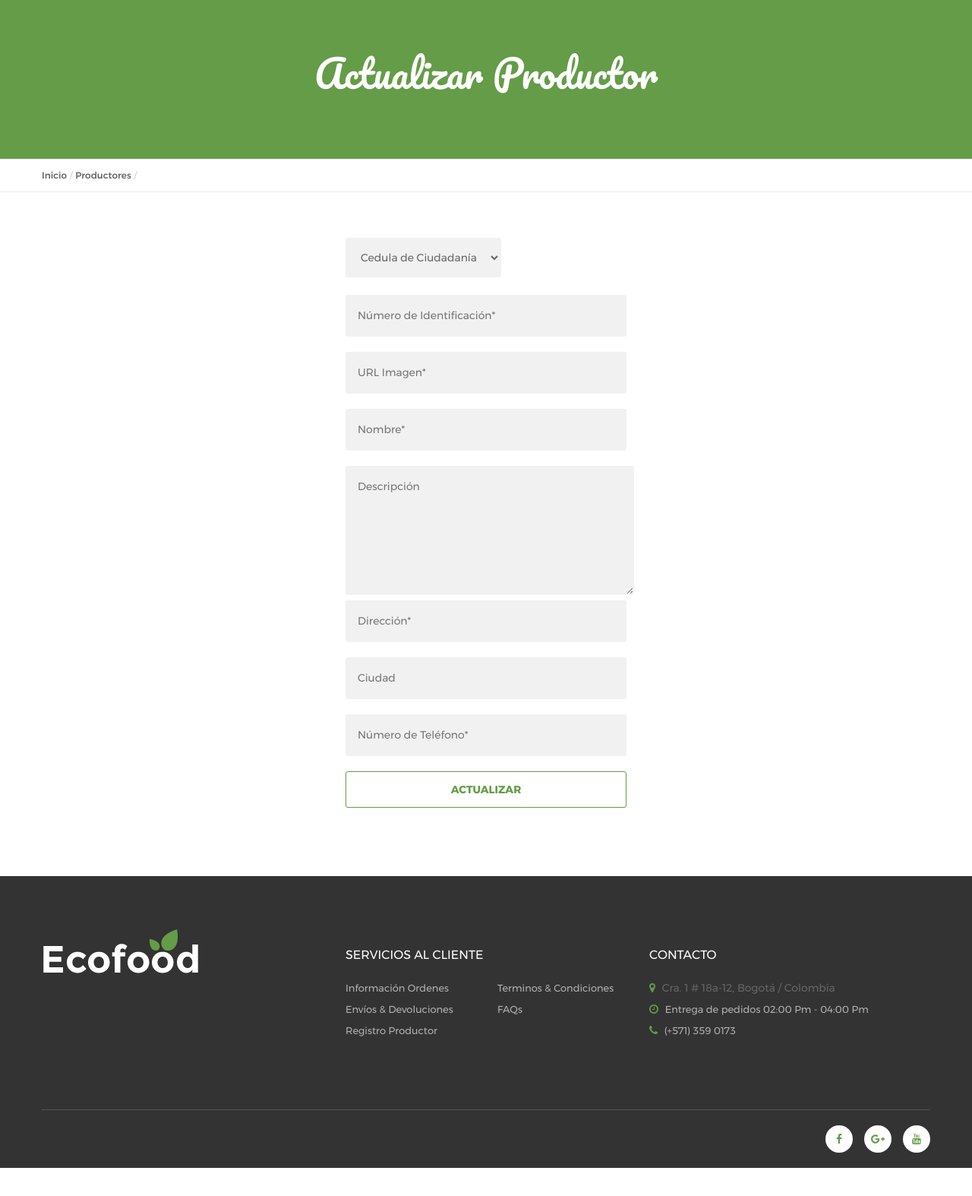
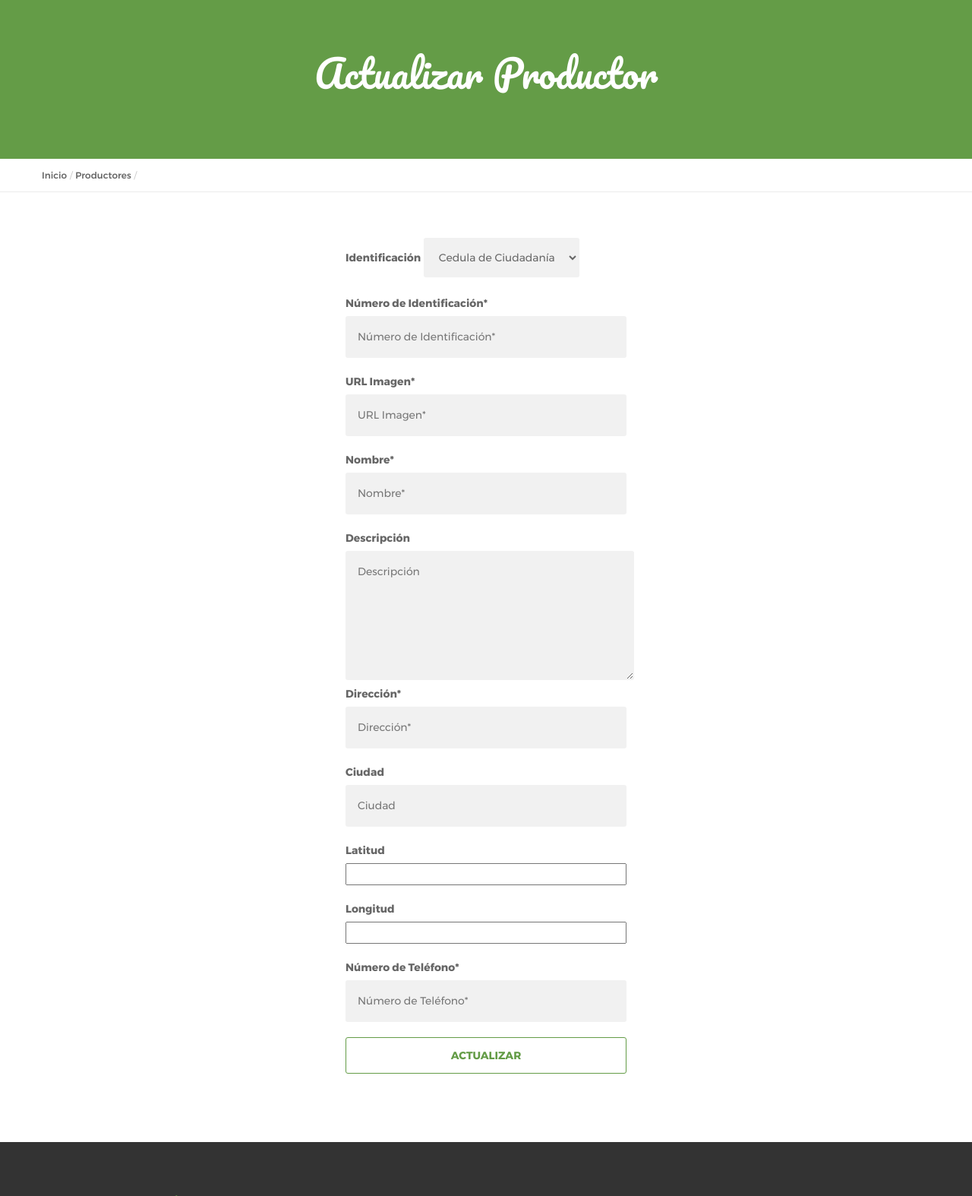
Before and after one commit to jfavilau/MarketPlace, a Django app: page /producers_list/editProducer/1/ in a window 1280 px wide. Shown: the part 172-1746 px from the top of the page at 76% size. Before the commit the page ends 1709 px from the top, so only its background shows below. Run offline with Django 3.2, Linux system fonts and the light colour scheme; data that the repository does not hold is empty; parts of the project's set-up code (start-up, migrations or seed data) failed here and were passed over; some libraries are stand-ins or nearby versions.

Commit message:
PUT to edit Producer information done.
PUT to edit Producer information done.

```diff
--- a/hello/static/js/edit-producer.js
+++ b/hello/static/js/edit-producer.js
@@ -5,16 +5,34 @@
     "use strict";
 
     var baseURL = window.location.origin+'/';
+    var producerId = $("#producer_id").val();
+    var producerData;
+
+    function csrfSafeMethod(method) {
+    // these HTTP methods do not require CSRF protection
+        return (/^(GET|HEAD|OPTIONS|TRACE)$/.test(method));
+    }
+
+    $.ajaxSetup({
+
+        beforeSend: function(xhr, settings) {
+          if (!csrfSafeMethod(settings.type) && !this.crossDomain) {
+            xhr.setRequestHeader("X-CSRFToken", Cookies.get('csrftoken'));
+          }
+        }
+
+    });
 
     $(window).on('load', function () {
-        downloadProducerInfo($("#producer_id").val());
+        downloadProducerInfo(producerId);
     });
 
     function downloadProducerInfo(producer_id) {
 
-        $.getJSON(baseURL + "producers/" + producer_id).done(function(data) {
+        $.getJSON(baseURL + "api/producers/" + producer_id).done(function(data) {
 
             updateProducerView(data);
+            producerData = data;
 
         });
 
@@ -26,6 +44,65 @@
         $("#producer_name").html(title);
         $("#title_link").html(title);
 
+        $("#prod_id_number").val(data.identificationNumber);
+        $("#prod_image").val(data.image);
+        $("#prod_name").val(data.name);
+        $("#prod_description").val(data.description);
+        $("#prod_address").val(data.address);
+        $("#prod_city").val(data.city);
+        $("#prod_latitude").val(data.latitude);
+        $("#prod_longitude").val(data.longitude);
+        $("#prod_number").val(data.phoneNumber);
+
     }
 
+    $("#update-producer-form").submit(function() {
+
+        if(producerData != null) {
+
+            var name = $("#basketName").val();
+            var price = $("#basketPrice").val();
+            var description = $("#basketDescription").val();
+            var active = true; //$("#cooperativeActive").val();
+
+            var request;
+
+            request = $.ajax({
+              url: baseURL + "api/producers/" + producerId + "/",
+              method: "PUT",
+              data: {
+                'typeIdentification': $("#prod_id_type").val(),
+                'identificationNumber': $("#prod_id_number").val(),
+                'image': $("#prod_image").val(),
+                'name': $("#prod_name").val(),
+                'description': $("#prod_description").val(),
+                'address': $("#prod_address").val(),
+                'city': $("#prod_city").val(),
+                'latitude': $("#prod_latitude").val(),
+                'longitude': $("#prod_longitude").val(),
+                'phoneNumber': $("#prod_number").val(),
+                'phoneNumber': $("#prod_number").val(),
+                'cooperative': producerData.cooperative,
+                'active': producerData.active
+              },
+              datatype: "json"
+            });
+
+            request.done(function(msg) {
+                console.log("OKdd");
+            });
+
+            request.fail(function(jqXHR, textStatus) {
+                alert("ERROR:" + textStatus);
+                //$("#result").html("Request failed: " + textStatus);
+            });
+
+        } else {
+
+            return;
+
+        }
+
+    });
+
 })(jQuery);
--- a/hello/templates/EditProducerAdmin.html
+++ b/hello/templates/EditProducerAdmin.html
@@ -43,23 +43,31 @@
                     <!-- .register-1-->
                     <div class="register-1">
                         <form class="theme-form" id="update-producer-form">
-                            <select id="typeIdentification" class="theme-input-text">
+                            <label for="prod_id_type">Identificación</label>
+                            <select id="prod_id_type" class="theme-input-text">
                                 <option selected>Cedula de Ciudadanía</option>
                                 <option>Cedula de Extranjería</option>
                                 <option>Pasaporte</option>
-                            </select><br></br>
-                            <input id="identificationNumber" class="theme-input-text" type="text" placeholder="Número de Identificación*" required pattern="[A-Za-z0-9]+" title="Escriba solo caracteres Alfanuméricos"/>
-                            <input id="image" class="theme-input-text" type="url" placeholder="URL Imagen*" required pattern="https?://.+" title="Incluya http:// o https://" />
-                            <input id="name" class="theme-input-text" type="text" placeholder="Nombre*" required pattern="[ A-Za-zäÄëËïÏöÖüÜáéíóúáéíóúÁÉÍÓÚÂÊÎÔÛâêîôûàèìòùÀÈÌÒÙÑñ.-]+" title="Escriba solo caracteres alfabéticos"/>
-                            <textarea id="description" class="theme-input-text" rows="6" cols="40" placeholder="Descripción" required minlength="150" maxlength="500"></textarea>
-                            <input id="address" class="theme-input-text" type="text" placeholder="Dirección*" required pattern="[ 0-9A-Za-zñÑáéíóúÁÉÍÓÚ#_.-]+" title="Solo se aceptan letras mayúsculas, minúsculas, números, tildes y los caracteres ñÑ#-_."/>
-                            <input id="city" class="theme-input-text" type="text" placeholder="Ciudad" required pattern="[ A-Za-zñÑáéíóúÁÉÍÓÚ]+" title="Escriba solo caracteres alfabéticos"/>
-                            <input id="products" name="products" type="hidden" value="[]" />
-                            <input id="latitude" name="latitude" type="hidden" value="0.0" />
-                            <input id="longitude" name="longitude" type="hidden" value="0.0" />
-                            <input id="phoneNumber" class="theme-input-text" type="text" placeholder="Número de Teléfono*" required pattern="[0-9()+-]{7,15}" title="Longitud entre 7 y 15 caracteres"/>
+                            </select><br/><br/>
+                            <label for="prod_id_number">Número de Identificación*</label>
+                            <input id="prod_id_number" class="theme-input-text" type="text" placeholder="Número de Identificación*" required pattern="[A-Za-z0-9]+" title="Escriba solo caracteres Alfanuméricos"/>
+                            <label for="prod_image">URL Imagen*</label>
+                            <input id="prod_image" class="theme-input-text" type="url" placeholder="URL Imagen*" required pattern="https?://.+" title="Incluya http:// o https://" />
+                            <label for="prod_name">Nombre*</label>
+                            <input id="prod_name" class="theme-input-text" type="text" placeholder="Nombre*" required pattern="[ A-Za-zäÄëËïÏöÖüÜáéíóúáéíóúÁÉÍÓÚÂÊÎÔÛâêîôûàèìòùÀÈÌÒÙÑñ.-]+" title="Escriba solo caracteres alfabéticos"/>
+                            <label for="prod_description">Descripción</label>
+                            <textarea id="prod_description" class="theme-input-text" rows="6" cols="40" placeholder="Descripción" required minlength="10" maxlength="500"></textarea>
+                            <label for="prod_address">Dirección*</label>
+                            <input id="prod_address" class="theme-input-text" type="text" placeholder="Dirección*" required pattern="[ 0-9A-Za-zñÑáéíóúÁÉÍÓÚ#_.-]+" title="Solo se aceptan letras mayúsculas, minúsculas, números, tildes y los caracteres ñÑ#-_."/>
+                            <label for="prod_city">Ciudad</label>
+                            <input id="prod_city" class="theme-input-text" type="text" placeholder="Ciudad" required pattern="[ A-Za-zñÑáéíóúÁÉÍÓÚ]+" title="Escriba solo caracteres alfabéticos"/>
+                            <label for="prod_latitude">Latitud</label>
+                            <input id="prod_latitude" name="latitude"/>
+                            <label for="prod_longitude">Longitud</label>
+                            <input id="prod_longitude" name="longitude"/>
+                            <label for="prod_number">Número de Teléfono*</label>
+                            <input id="prod_number" class="theme-input-text" type="text" placeholder="Número de Teléfono*" required pattern="[0-9()+-]{7,15}" title="Longitud entre 7 y 15 caracteres"/>
                             <input id="cooperative" name="cooperative" type="hidden" value="1" />
-                            <input id="active" name="active" type="hidden" value="false" />
                             <button class="au-btn au-btn-border au-btn-radius btn-block btn-submit" type="submit">ACTUALIZAR</button>
                         </form>
                     </div>
```
